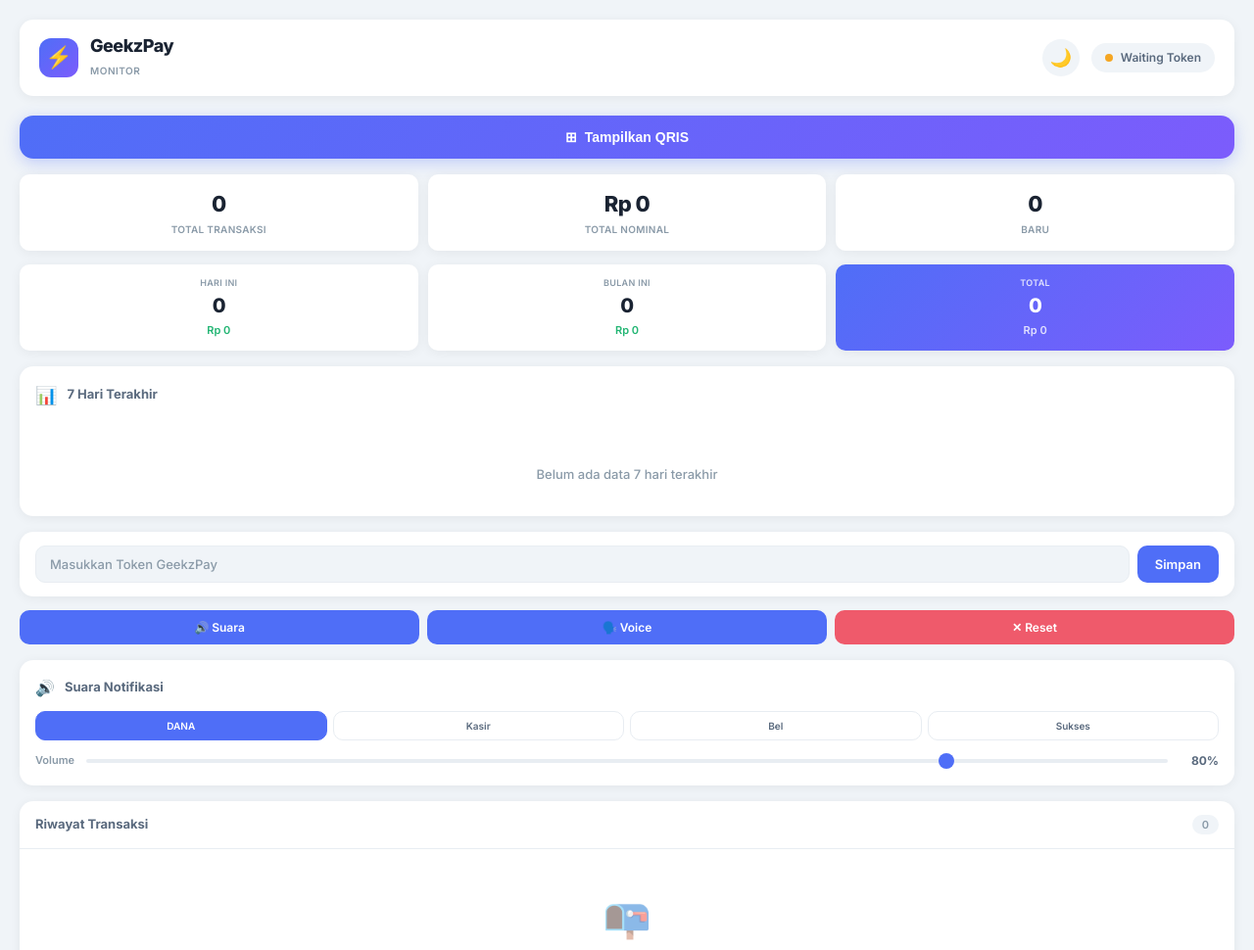
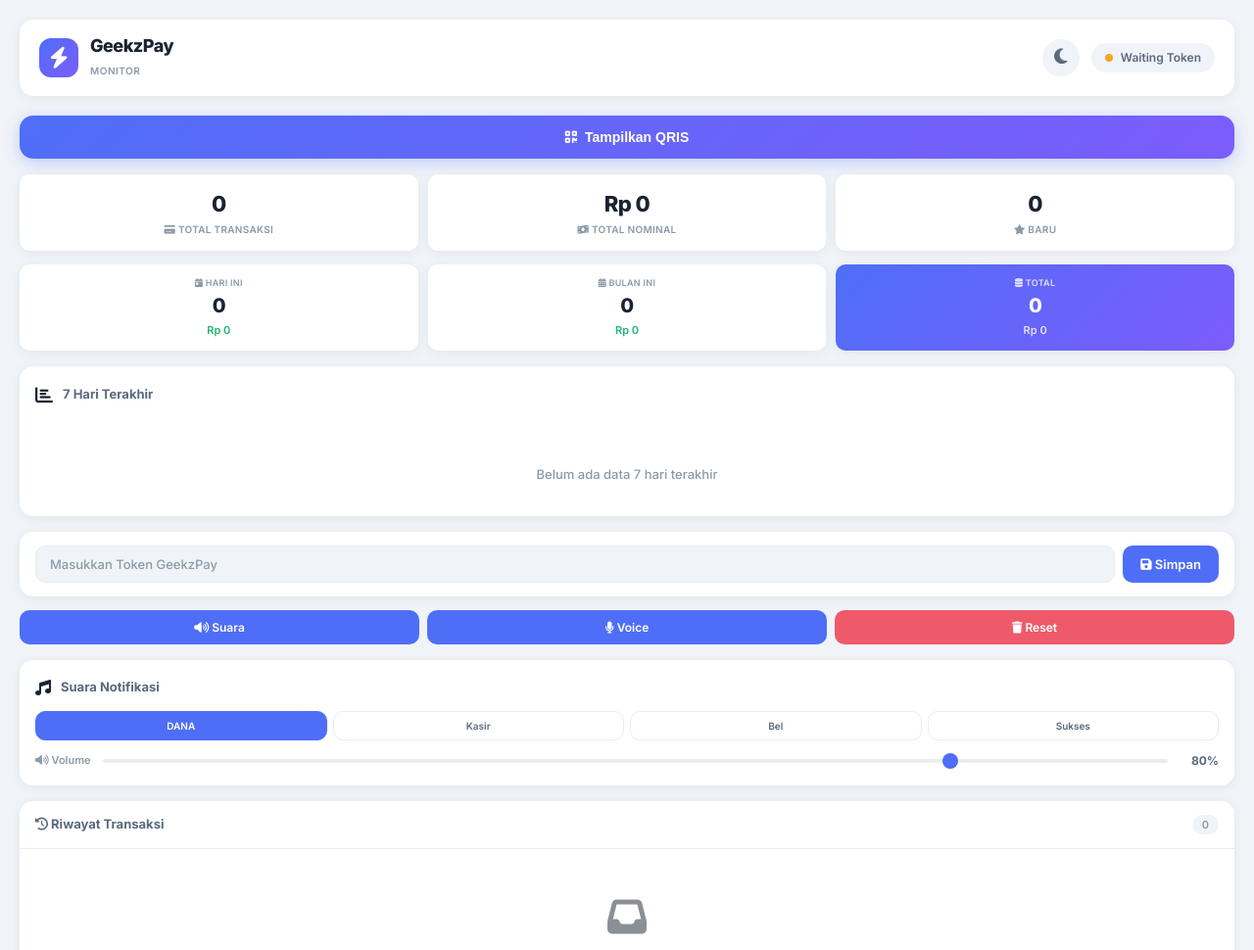
Before and after one commit to amgeekz/restapi-geekzpay, a website: page public/pwa/dashboard.html in a window 1280 px wide. Shown: the top 970 px of the page at 98% size. Drawn offline with Linux system fonts and the light colour scheme.

Commit message:
Add files via upload

```diff
--- a/public/pwa/dashboard.html
+++ b/public/pwa/dashboard.html
@@ -4,6 +4,9 @@
     <meta charset="UTF-8">
     <meta name="viewport" content="width=device-width, initial-scale=1.0, maximum-scale=1.0, user-scalable=no">
     <title>GeekzPay Monitor</title>
+
+    <!-- Font Awesome CDN -->
+    <link rel="stylesheet" href="https://cdnjs.cloudflare.com/ajax/libs/font-awesome/6.5.0/css/all.min.css">
 
     <link rel="manifest" href="/pwa/manifest.json">
     <meta name="theme-color" content="#0f1420">
@@ -24,7 +27,7 @@
     <!-- HEADER -->
     <header class="header">
         <div class="header-left">
-            <div class="logo-icon">⚡</div>
+            <div class="logo-icon"><i class="fas fa-bolt"></i></div>
             <div>
                 <h1>GeekzPay</h1>
                 <span class="header-sub">Monitor</span>
@@ -32,7 +35,7 @@
         </div>
         <div class="header-right">
             <button class="theme-toggle" id="themeToggle" onclick="toggleTheme()" aria-label="Toggle theme">
-                <span class="theme-icon">🌙</span>
+                <span class="theme-icon"><i class="fas fa-moon"></i></span>
             </button>
             <div class="status-badge">
                 <span class="status-dot" id="statusDot"></span>
@@ -43,45 +46,45 @@
 
     <!-- PERMISSION BANNER -->
     <div id="permissionBanner" class="permission-banner" style="display:none;">
-        <span>🔔 Izinkan notifikasi</span>
+        <span><i class="fas fa-bell"></i> Izinkan notifikasi</span>
         <button class="btn btn-primary" onclick="requestNotificationPermission()">Izinkan</button>
     </div>
 
     <!-- QRIS WIDGET BUTTON -->
     <button class="btn-qris" onclick="openQRISWidget()">
-        <span>⊞</span> Tampilkan QRIS
+        <i class="fas fa-qrcode"></i> Tampilkan QRIS
     </button>
 
     <!-- STATS UTAMA -->
     <section class="stats-grid">
         <div class="stat-card">
             <div class="stat-value" id="totalCount">0</div>
-            <div class="stat-label">Total Transaksi</div>
+            <div class="stat-label"><i class="fas fa-credit-card"></i> Total Transaksi</div>
         </div>
         <div class="stat-card">
             <div class="stat-value" id="totalAmount">Rp 0</div>
-            <div class="stat-label">Total Nominal</div>
+            <div class="stat-label"><i class="fas fa-money-bill-wave"></i> Total Nominal</div>
         </div>
         <div class="stat-card">
             <div class="stat-value" id="newCount">0</div>
-            <div class="stat-label">Baru</div>
+            <div class="stat-label"><i class="fas fa-star"></i> Baru</div>
         </div>
     </section>
 
     <!-- STATISTIK DETAIL -->
     <section class="stats-detail-grid">
         <div class="stat-detail-card">
-            <div class="stat-detail-label">Hari Ini</div>
+            <div class="stat-detail-label"><i class="fas fa-calendar-day"></i> Hari Ini</div>
             <div class="stat-detail-value" id="todayCount">0</div>
             <div class="stat-detail-sub" id="todayAmount">Rp 0</div>
         </div>
         <div class="stat-detail-card">
-            <div class="stat-detail-label">Bulan Ini</div>
+            <div class="stat-detail-label"><i class="fas fa-calendar-alt"></i> Bulan Ini</div>
             <div class="stat-detail-value" id="monthCount">0</div>
             <div class="stat-detail-sub" id="monthAmount">Rp 0</div>
         </div>
         <div class="stat-detail-card highlight">
-            <div class="stat-detail-label">Total</div>
+            <div class="stat-detail-label"><i class="fas fa-database"></i> Total</div>
             <div class="stat-detail-value" id="allCount">0</div>
             <div class="stat-detail-sub" id="allAmount">Rp 0</div>
         </div>
@@ -90,7 +93,7 @@
     <!-- GRAFIK -->
     <section class="chart-section">
         <div class="chart-header">
-            <span class="chart-icon">📊</span>
+            <span class="chart-icon"><i class="fas fa-chart-bar"></i></span>
             <span class="chart-title">7 Hari Terakhir</span>
         </div>
         <div class="chart-container" id="chartContainer">
@@ -102,21 +105,21 @@
     <section class="token-section">
         <div class="token-input-group">
             <input type="text" id="tokenInput" placeholder="Masukkan Token GeekzPay">
-            <button class="btn btn-primary" onclick="saveToken()">Simpan</button>
+            <button class="btn btn-primary" onclick="saveToken()"><i class="fas fa-save"></i> Simpan</button>
         </div>
     </section>
 
     <!-- CONTROLS -->
     <section class="controls">
-        <button class="btn btn-soft" id="toggleSoundBtn" onclick="toggleSound()">🔊 Suara</button>
-        <button class="btn btn-soft" id="toggleTtsBtn" onclick="toggleTts()">🗣️ Voice</button>
-        <button class="btn btn-danger" onclick="clearHistory()">✕ Reset</button>
+        <button class="btn btn-soft" id="toggleSoundBtn" onclick="toggleSound()"><i class="fas fa-volume-up"></i> Suara</button>
+        <button class="btn btn-soft" id="toggleTtsBtn" onclick="toggleTts()"><i class="fas fa-microphone"></i> Voice</button>
+        <button class="btn btn-danger" onclick="clearHistory()"><i class="fas fa-trash"></i> Reset</button>
     </section>
 
     <!-- SOUND SETTINGS -->
     <section class="sound-section">
         <div class="sound-header">
-            <span class="sound-icon">🔊</span>
+            <span class="sound-icon"><i class="fas fa-music"></i></span>
             <span class="sound-title">Suara Notifikasi</span>
         </div>
         <div class="sound-grid">
@@ -126,7 +129,7 @@
             <button class="sound-btn" data-sound="success" onclick="changeSoundType('success')">Sukses</button>
         </div>
         <div class="volume-control">
-            <span class="volume-label">Volume</span>
+            <span class="volume-label"><i class="fas fa-volume-up"></i> Volume</span>
             <input type="range" id="soundVolume" min="0" max="1" step="0.05" value="0.8" oninput="changeSoundVolume(this.value)">
             <span class="volume-value" id="soundVolumeLabel">80%</span>
         </div>
@@ -135,12 +138,12 @@
     <!-- TRANSACTION LIST -->
     <section class="transaction-section">
         <div class="transaction-header">
-            <span class="transaction-title">Riwayat Transaksi</span>
+            <span class="transaction-title"><i class="fas fa-history"></i> Riwayat Transaksi</span>
             <span class="transaction-count" id="historyCount">0</span>
         </div>
         <div id="transactionList" class="transaction-list">
             <div class="empty-state">
-                <div class="empty-icon">📭</div>
+                <div class="empty-icon"><i class="fas fa-inbox"></i></div>
                 <p>Belum ada transaksi</p>
                 <span>Masukkan token dan tunggu notifikasi</span>
             </div>
@@ -151,19 +154,19 @@
     <div id="qrisOverlay" class="qris-overlay" onclick="closeQRISWidget(event)">
         <div class="qris-modal" onclick="event.stopPropagation()">
             <div class="qris-modal-header">
-                <span class="qris-modal-title">⊞ QRIS</span>
-                <button class="qris-close" onclick="closeQRISWidget()">✕</button>
+                <span class="qris-modal-title"><i class="fas fa-qrcode"></i> QRIS</span>
+                <button class="qris-close" onclick="closeQRISWidget()"><i class="fas fa-times"></i></button>
             </div>
             <div class="qris-modal-body">
                 <img id="qrisImage" src="/qris.jpg" alt="QRIS" class="qris-image">
-                <p class="qris-hint">Scan menggunakan aplikasi bank atau e-wallet</p>
+                <p class="qris-hint"><i class="fas fa-mobile-screen"></i> Scan menggunakan aplikasi bank atau e-wallet</p>
             </div>
         </div>
     </div>
 
     <!-- TOAST -->
     <div id="toast" class="toast">
-        <span id="toastMessage">Pembayaran baru masuk!</span>
+        <span id="toastMessage"><i class="fas fa-check-circle"></i> Pembayaran baru masuk!</span>
     </div>
 
     <audio id="notificationSound" preload="auto" style="display:none;">
--- a/public/pwa/dashboard.js
+++ b/public/pwa/dashboard.js
@@ -2,6 +2,7 @@
  * GeekzPay PWA Monitor
  * Elegant & Professional Version with Dark Mode
  * Polling Mode - Simple & Stabil
+ * Menggunakan Font Awesome
  */
 
 // ============================================
@@ -113,12 +114,11 @@ window.toggleTheme = toggleTheme;
 function applyTheme(theme) {
     if (theme === 'dark') {
         document.documentElement.setAttribute('data-theme', 'dark');
-        DOM.themeIcon.textContent = '☀️';
+        DOM.themeIcon.innerHTML = '<i class="fas fa-sun"></i>';
     } else {
         document.documentElement.removeAttribute('data-theme');
-        DOM.themeIcon.textContent = '🌙';
+        DOM.themeIcon.innerHTML = '<i class="fas fa-moon"></i>';
     }
-    // Update meta theme-color
     const meta = document.querySelector('meta[name="theme-color"]');
     if (meta) {
         meta.content = theme === 'dark' ? '#0f1420' : '#f0f4f8';
@@ -237,7 +237,6 @@ function renderChart() {
 // INIT
 // ============================================
 function init() {
-    // Apply theme
     applyTheme(state.theme);
 
     if (state.token) {
@@ -259,8 +258,7 @@ function init() {
     registerServiceWorker();
     checkNotificationPermission();
 
-    console.log('◆ GeekzPay Monitor loaded');
-    console.log(`◆ Theme: ${state.theme}`);
+    console.log('GeekzPay Monitor loaded');
 }
 
 // ============================================
@@ -539,10 +537,10 @@ function changeSoundVolume(value) {
 window.changeSoundVolume = changeSoundVolume;
 
 function updateSoundUI() {
-    DOM.toggleSoundBtn.textContent = state.soundEnabled ? '🔊 Suara' : '🔇 Mute';
+    DOM.toggleSoundBtn.innerHTML = state.soundEnabled ? '<i class="fas fa-volume-up"></i> Suara' : '<i class="fas fa-volume-mute"></i> Mute';
     DOM.toggleSoundBtn.className = state.soundEnabled ? 'btn btn-soft active' : 'btn btn-soft';
 
-    DOM.toggleTtsBtn.textContent = state.ttsEnabled ? '🗣️ Voice' : '🔇 Mute';
+    DOM.toggleTtsBtn.innerHTML = state.ttsEnabled ? '<i class="fas fa-microphone"></i> Voice' : '<i class="fas fa-microphone-slash"></i> Mute';
     DOM.toggleTtsBtn.className = state.ttsEnabled ? 'btn btn-soft active' : 'btn btn-soft';
 
     document.querySelectorAll('.sound-btn').forEach(btn => {
@@ -603,7 +601,7 @@ function renderTransactions() {
     if (state.history.length === 0) {
         DOM.transactionList.innerHTML = `
             <div class="empty-state">
-                <div class="empty-icon">📭</div>
+                <div class="empty-icon"><i class="fas fa-inbox"></i></div>
                 <p>Belum ada transaksi</p>
                 <span>Masukkan token dan tunggu notifikasi</span>
             </div>`;
@@ -654,7 +652,7 @@ function formatTime(iso) {
     catch { return iso || ''; }
 }
 function showToast(msg) {
-    DOM.toastMessage.textContent = msg;
+    DOM.toastMessage.innerHTML = `<i class="fas fa-info-circle"></i> ${msg}`;
     DOM.toast.classList.add('show');
     clearTimeout(DOM.toast._timeout);
     DOM.toast._timeout = setTimeout(() => DOM.toast.classList.remove('show'), 3000);
```
